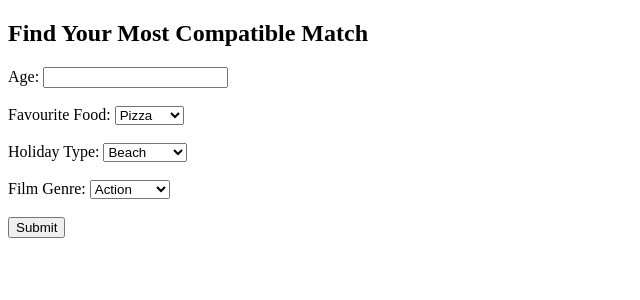
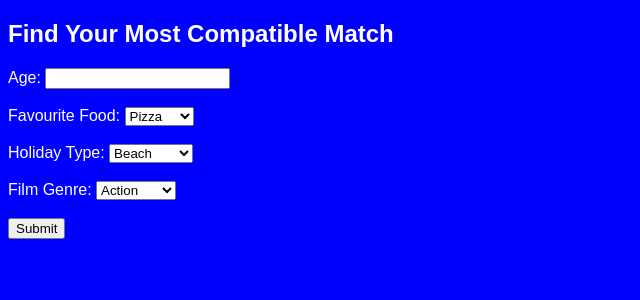
Before and after one commit to robertking11/azure_cicd_practice, a FastAPI app: page / in a window 1280 px wide. Shown: the top 300 px of the page, without its empty margins (0-640 px from the left). Run offline with FastAPI, Linux system fonts and the light colour scheme.

Commit message:
Adding in stylesheet

```diff
--- a/main.py
+++ b/app/main.py
@@ -1,17 +1,19 @@
 from fastapi import FastAPI, Request, Form
 from fastapi.responses import HTMLResponse
 from fastapi.templating import Jinja2Templates
+from fastapi.staticfiles import StaticFiles
 from sklearn.metrics.pairwise import cosine_similarity
 from sklearn.preprocessing import OneHotEncoder
 import pandas as pd
 import pyodbc
-import os
-from dotenv import load_dotenv
-
-load_dotenv()
 
 app = FastAPI()
-templates = Jinja2Templates(directory="templates")
+
+# Initialize Jinja2Templates
+templates = Jinja2Templates(directory="app/templates")
+
+# Serve static files (CSS, JS, etc.) from the 'static' directory
+app.mount("/static", StaticFiles(directory="app/static"), name="static")
 
 # Connection string
 def get_db_connection():
--- /dev/null
+++ b/app/static/styles.css
@@ -0,0 +1,5 @@
+body {
+    background-color: blue;
+    color: white;
+    font-family: Arial, sans-serif;
+}
--- a/templates/index.html
+++ b/app/templates/index.html
@@ -2,6 +2,7 @@
 <html>
 <head>
     <title>Matchmaker</title>
+    <link rel="stylesheet" type="text/css" href="{{ url_for('static', path='styles.css') }}">
 </head>
 <body>
     <h2>Find Your Most Compatible Match</h2>
```
Also changed, not shown: 1 other file.
